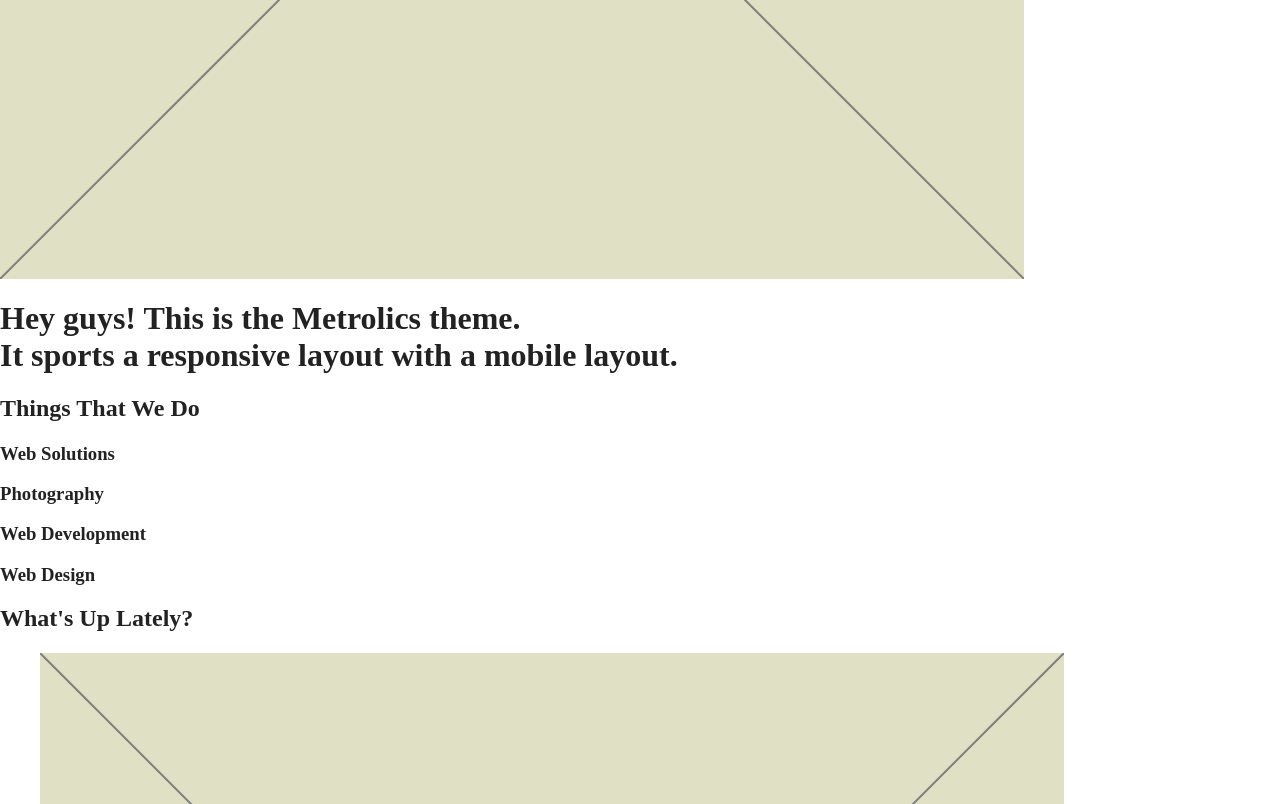
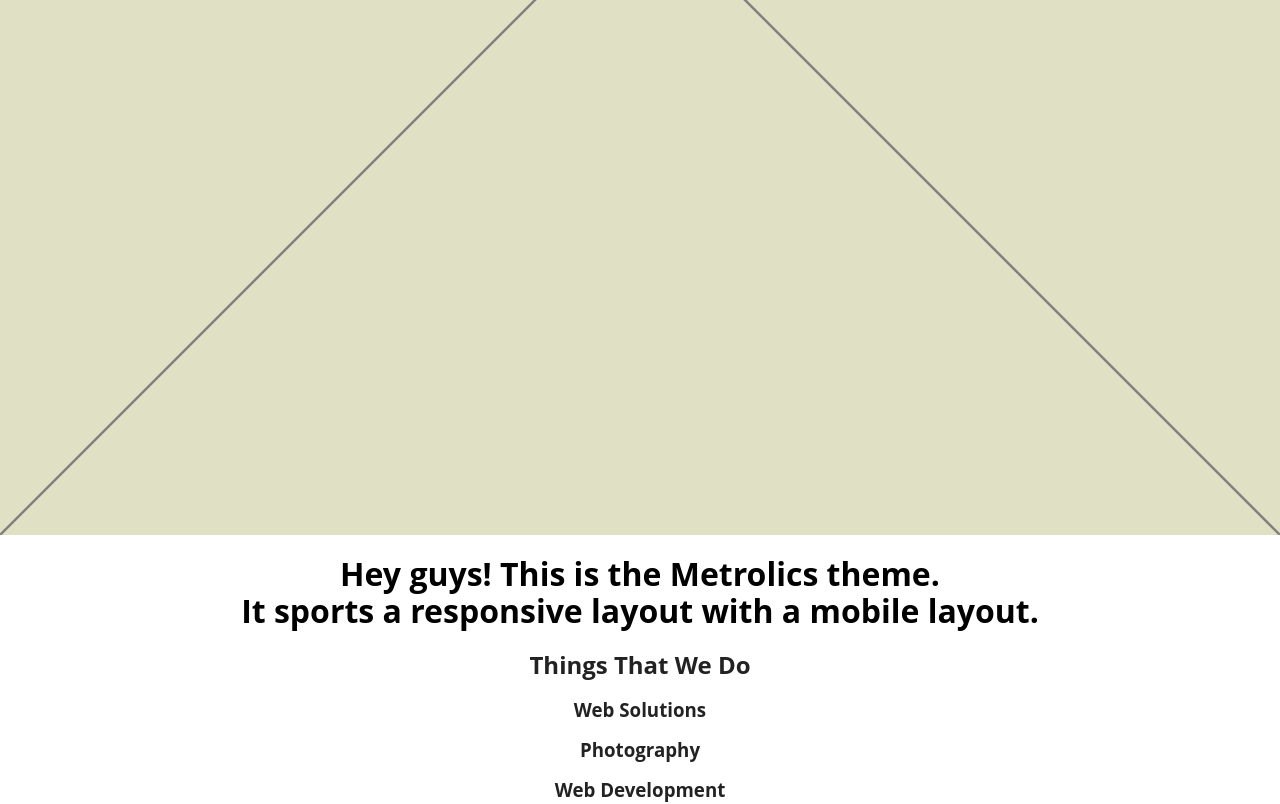
Before and after one commit to joshbreyes/mdia2003-lab03, a website built with Parcel: page index.html in a window 1280 px wide. Shown: the part 745-1549 px from the top of the page. Built offline with nearby package versions, Linux system fonts and the light colour scheme.

Commit message:
base styling added (headings, font-family and size)

```diff
--- a/css/main.css
+++ b/css/main.css
@@ -8,11 +8,12 @@
  */
 
 /* ==========================================================================
-   Base styles: opinionated defaults
+   BASE
    ========================================================================== */
 
 html {
   color: #222;
+  font-family: 'Open Sans',Verdana, Geneva, Tahoma, sans-serif;
   font-size: 1em;
   line-height: 1.4;
 }
@@ -83,8 +84,26 @@ textarea {
   resize: vertical;
 }
 
+img {
+  width: 100%;
+}
+
+h1 {
+  color: #000;
+}
+
 /* ==========================================================================
-   Author's custom styles
+   LAYOUT
+   ========================================================================== */
+
+   .heading {
+     text-align: center;
+   }
+
+
+
+/* ==========================================================================
+   THEME
    ========================================================================== */
 
 /* ==========================================================================
```
